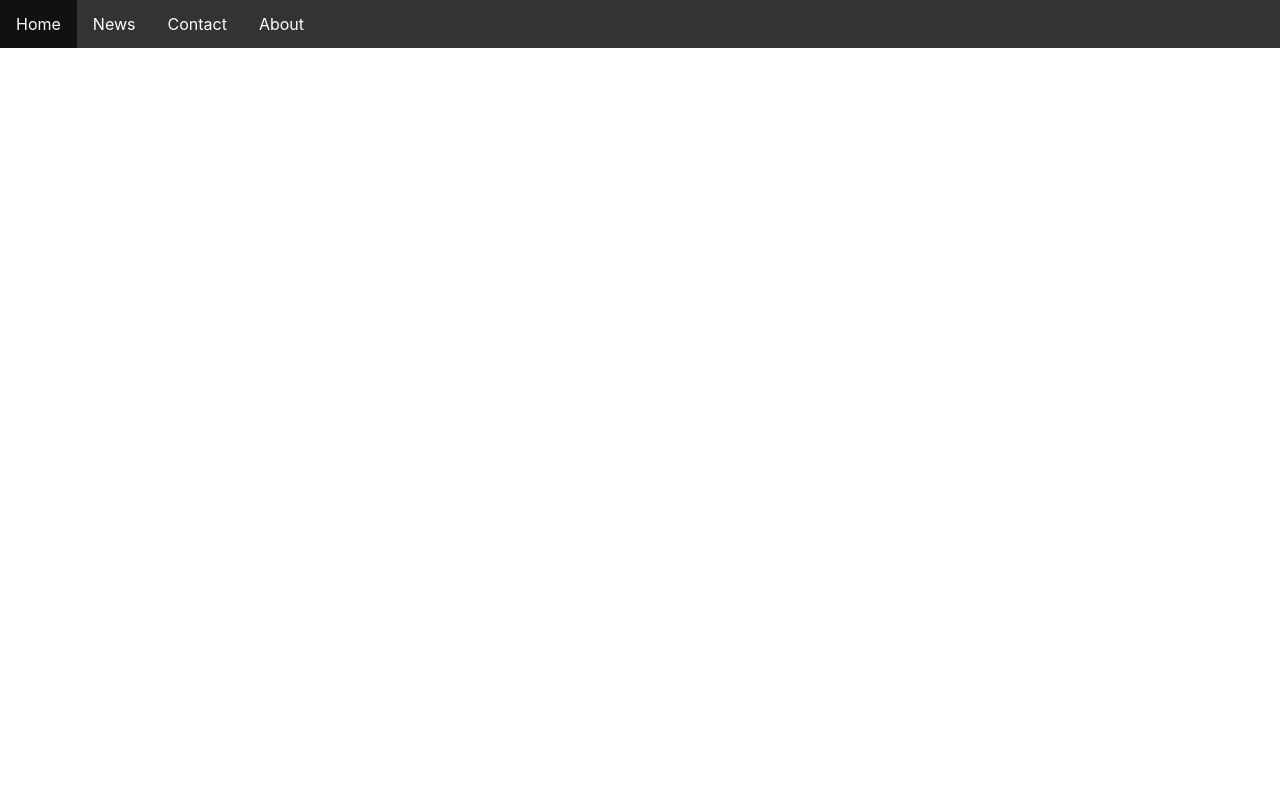
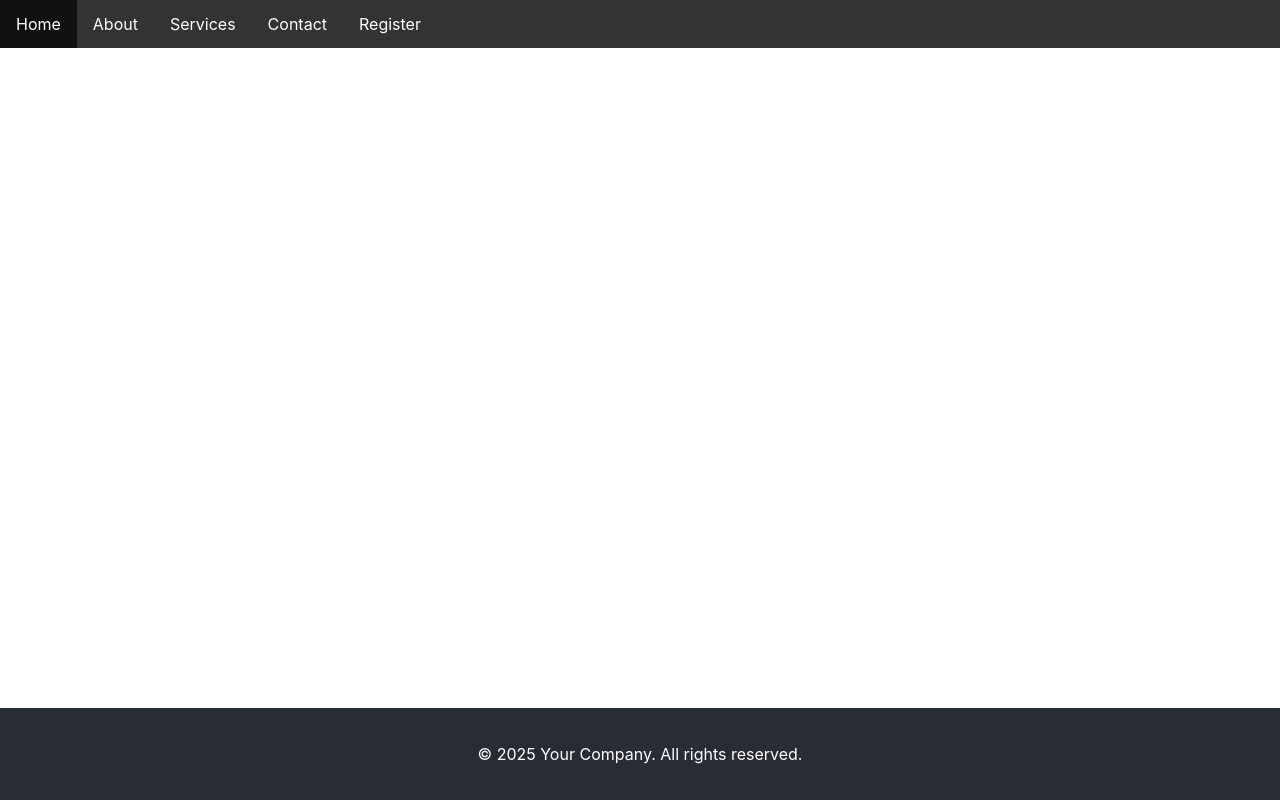
Before and after one commit to thisismeraghu/Frontend_Training, a React (Create React App) app in the folder project/student-app/: page / in a window 1280 px wide. Built offline with nearby package versions, Linux system fonts and the light colour scheme.

Commit message:
fix: created footer component

```diff
--- a/project/student-app/package.json
+++ b/project/student-app/package.json
@@ -9,6 +9,7 @@
     "@testing-library/user-event": "^13.5.0",
     "react": "^19.1.0",
     "react-dom": "^19.1.0",
+    "react-router-dom": "^7.6.3",
     "react-scripts": "5.0.1",
     "web-vitals": "^2.1.4"
   },
--- a/project/student-app/src/App.js
+++ b/project/student-app/src/App.js
@@ -1,16 +1,20 @@
 import logo from './logo.svg';
 import './App.css';
-import  Home from './home.js';
+import Footer from './Footer';
+
 
 function App() {
   return (
     <div>
-      <ul>
-        <li><a class="active" href="#home">Home</a></li>
-        <li><a href="#news">News</a></li>
-        <li><a href="#contact">Contact</a></li>
-        <li><a href="#about">About</a></li>
-      </ul>
+    <ul>
+      <li><a href="#home">Home</a></li>
+      <li><a href="#about">About</a></li>
+      <li><a href="#services">Services</a></li>
+      <li><a href="#contact">Contact</a></li>
+      <li><a href="#register">Register</a></li>
+   </ul>
+   <Footer />
+
     </div>
   );
 }
--- /dev/null
+++ b/project/student-app/src/Footer.css
@@ -0,0 +1,9 @@
+.footer {
+  background-color: #282c34;
+  color: white;
+  padding: 20px 0;
+  text-align: center;
+  position: fixed;
+  bottom: 0;
+  width: 100%;
+}
--- /dev/null
+++ b/project/student-app/src/Footer.js
@@ -0,0 +1,17 @@
+import logo from './logo.svg';
+import './Footer.css';
+import  Home from './home.js';
+import React from 'react';
+
+function Footer() {
+  return (
+    <div>
+        <footer className="footer">
+        <p>© 2025 Your Company. All rights reserved.</p>
+        </footer>
+
+    </div>
+  );
+}
+
+export default Footer;
```
Also changed, not shown: 1 other file (tests, documents, lock files or other folders).
